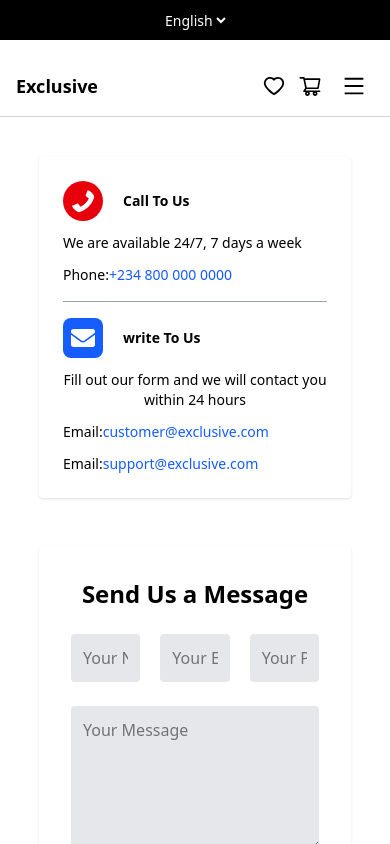
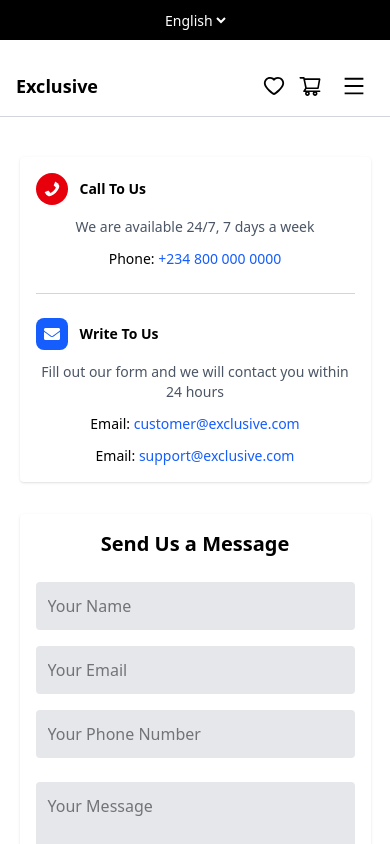
Before and after one commit to Jerry3048/Ecommerce, a React (Vite) app: page /Contact in a window 390 px wide. Shown: the top 844 px of the page. Built offline with nearby package versions, Linux system fonts and the light colour scheme; no server answers.

Commit message:
almost responsive

```diff
--- a/src/Pages/Contact.jsx
+++ b/src/Pages/Contact.jsx
@@ -32,53 +32,72 @@
   return (
     <div className="space-y-10">
         <Nav/>
-      <div className="space-y-12 md:flex w-[80%] mx-auto justify-between items-center md:h-[70vh]">
+      <div className="space-y-8 md:space-y-0 md:flex w-[90%] md:w-[80%] mx-auto justify-between items-start md:items-center md:h-[70vh]">
         {/* Contact Details Section */}
-        <div className="md:max-w-[30%] w-full">
-            <div className="bg-white rounded shadow p-6 text-center space-y-4">
+        <div className="w-full md:max-w-[35%]">
+          <div className="bg-white rounded shadow p-4 sm:p-6 text-center space-y-6">
+            {/* Call Section */}
+            <div className="space-y-3 text-sm sm:text-base">
+              <div className="flex items-center gap-3 sm:gap-5">
+                <FaPhone className="text-xl sm:text-2xl text-white bg-red-600 rounded-full w-8 h-8 sm:w-10 sm:h-10 p-2" />
+                <p className="font-bold">Call To Us</p>
+              </div>
+              <p className="text-gray-600">We are available 24/7, 7 days a week</p>
+              <p>
+                Phone:{" "}
+                <a href="tel:+2348000000000" className="text-blue-600 break-words">
+                  +234 800 000 0000
+                </a>
+              </p>
+            </div>
 
-              <p className=" space-y-3 text-sm">
-                <p className="flex items-center gap-5"><FaPhone className="text-2xl text-white bg-red-600 rounded-full w-10 h-10 p-2" /> <p className="font-bold">Call To Us</p></p>
-                <p className="flex items-start">We are available 24/7, 7 days a week</p>
-                    <p className="flex items-start">
-                        Phone:
-                        <a href="tel:+2348000000000" className="text-blue-600">+234 800 000 0000</a>
+            <hr className="text-gray-300" />
+
+            {/* Email Section */}
+            <div className="space-y-3 text-sm sm:text-base">
+              <div className="flex items-center gap-3 sm:gap-5">
+                <FaEnvelope className="text-xl sm:text-2xl text-white bg-blue-600 rounded-lg w-8 h-8 sm:w-10 sm:h-10 p-2" />
+                <p className="font-bold">Write To Us</p>
+              </div>
+              <p className="text-gray-600">
+                Fill out our form and we will contact you within 24 hours
               </p>
-              </p>
-            <hr className="text-gray-400"></hr>
-
-            <p className=" space-y-3 text-sm">
-                <p className="flex items-center gap-5"><FaEnvelope className="text-2xl text-white bg-blue-600 rounded-lg w-10 h-10 p-2" /> <p className="font-bold">write To Us</p></p>
-                <p className="flex items-start">Fill out our form and we will contact you within 24 hours</p>
-                    <p className="flex items-start">
-                        Email:
-                        <a href="mailto:customer@yourcompany.com" className="text-blue-600">
+              <p>
+                Email:{" "}
+                <a
+                  href="mailto:customer@exclusive.com"
+                  className="text-blue-600 break-words"
+                >
                   customer@exclusive.com
                 </a>
               </p>
-                    <p className="flex items-start">
-                        Email:
-                        <a href="mailto:support@yourcompany.com" className="text-blue-600">
+              <p>
+                Email:{" "}
+                <a
+                  href="mailto:support@exclusive.com"
+                  className="text-blue-600 break-words"
+                >
                   support@exclusive.com
                 </a>
               </p>
-              </p>
+            </div>
           </div>
         </div>
 
-        <div className="md:w-[65%]">
+        {/* Form Section */}
+        <div className="w-full md:w-[60%]">
           {!submitted ? (
             // Contact Form
             <form
               onSubmit={handleSubmit}
-                className="bg-white rounded shadow p-8 grid gap-6"
+              className="bg-white rounded shadow p-4 sm:p-8 grid gap-6"
             >
-                <h2 className="text-2xl font-semibold text-center">
+              <h2 className="text-xl sm:text-2xl font-semibold text-center">
                 Send Us a Message
               </h2>
 
-               <div className="flex gap-5 items-center">
-                    {/* Name */}
+              {/* Input fields - stack on mobile */}
+              <div className="flex flex-col sm:flex-row gap-4">
                 <input
                   type="text"
                   name="name"
@@ -88,8 +107,6 @@
                   className="p-3 bg-gray-200 rounded w-full"
                   required
                 />
-
-                    {/* Email */}
                 <input
                   type="email"
                   name="email"
@@ -99,8 +116,6 @@
                   className="p-3 bg-gray-200 rounded w-full"
                   required
                 />
-
-                    {/* Phone */}
                 <input
                   type="tel"
                   name="phone"
@@ -118,34 +133,38 @@
                 value={form.message}
                 onChange={handleChange}
                 placeholder="Your Message"
-                rows="5"
+                rows={5}
                 className="p-3 bg-gray-200 rounded w-full"
                 required
               />
 
               {/* Submit Button */}
-               <p className="flex justify-end">
+              <div className="flex justify-end">
                 <button
                   type="submit"
-                    className="bg-red-600 w-[20%] text-white py-3 rounded hover:bg-red-700 font-semibold"
+                  className="bg-red-600 w-full sm:w-[40%] text-white py-3 rounded hover:bg-red-700 font-semibold"
                 >
                   Send Message
                 </button>
-               </p>
+              </div>
             </form>
           ) : (
-            // Chat Confirmation UI after form submission
-            <div className="bg-white p-6 rounded shadow text-center space-y-4">
-                <h2 className="text-2xl font-bold text-green-600">Message Sent!</h2>
-                <p>Hi {form.name}, thanks for reaching out.</p>
+            // Chat Confirmation UI
+            <div className="bg-white p-4 sm:p-6 rounded shadow text-center space-y-4">
+              <h2 className="text-xl sm:text-2xl font-bold text-green-600">
+                Message Sent!
+              </h2>
+              <p className="text-sm sm:text-base">
+                Hi {form.name}, thanks for reaching out.
+              </p>
 
-                <div className="bg-gray-100 p-4 rounded text-left space-y-3">
+              <div className="bg-gray-100 p-3 sm:p-4 rounded text-left space-y-3 text-sm sm:text-base max-h-60 overflow-y-auto">
                 <p>
                   <strong>You:</strong> {form.message}
                 </p>
                 <p>
-                    <strong>Customer Care:</strong> Hello {form.name}, we've received your
-                    message. We'll get back to you shortly at{" "}
+                  <strong>Customer Care:</strong> Hello {form.name}, we've received
+                  your message. We'll get back to you shortly at{" "}
                   <span className="text-blue-600">{form.email}</span> or{" "}
                   <span className="text-blue-600">{form.phone}</span>.
                 </p>
@@ -156,7 +175,7 @@
                   setForm(true);
                   setSubmitted(false);
                 }}
-                className="mt-4 bg-red-500 text-white px-6 py-2 rounded hover:bg-red-700"
+                className="mt-4 bg-red-500 text-white px-4 sm:px-6 py-2 rounded hover:bg-red-700 w-full sm:w-auto"
               >
                 Send Another Message
               </button>
--- a/src/Pages/ProductDetails.jsx
+++ b/src/Pages/ProductDetails.jsx
@@ -63,16 +63,16 @@
   return (
     <div className="space-y-7">
       <Nav />
-      <div className="w-[80%] mx-auto p-10 lg:flex items-center justify-center lg:justify-left lg:gap-50 gap-20 lg:h-[70vh]">
+      <div className="w-[80%] md:p-10 mx-auto lg:flex items-center justify-center lg:justify-left gap-10 lg:h-[70vh]">
         {/* Images */}
-        <div className="flex gap-4">
-            <div className="grid gap-4">
+        <div className="md:flex  grid grid-cols-1 gap-4">
+            <div className="flex md:grid gap-4 overflow-x-auto overflow-visible md:overflow-hidden">
               {product.views.map((img, i) => (
                 <img
                   key={i}
                   src={img}
                   alt={`thumb-${i}`}
-                  className={`h-[13vh] w-[100%] p-1 bg-gray-200 cursor-pointer ${
+                  className={`h-[110px] w-[200px] p-1 bg-gray-200 cursor-pointer ${
                     img === selectedImage ? "ring-2 ring-red-500" : ""
                   }`}
                   onClick={() => setSelectedImage(img)}
@@ -82,7 +82,7 @@
             <img
               src={selectedImage || product.image}
               alt="Product"
-              className="max-h-[59vh] lg:w-[500px] rounded shadow bg-gray-200 p-6"
+              className=" h-[350px] md:h-[500px] w-full md:w-[400px] rounded shadow bg-gray-200 p-6"
             />
           </div>
 
--- a/src/Pages/ProductPage.jsx
+++ b/src/Pages/ProductPage.jsx
@@ -20,13 +20,13 @@
   return (
     <div className="">
       <Nav />
-      <div className="p-6 min-h-[80vh] w-[80%] mx-auto">
+      <div className="p-6 min-h-[80vh] w-[90%]  lg:w-[80%] mx-auto">
         <h1 className="text-2xl font-bold mb-4 capitalize">
           {subcategory ? `${subcategory} in ${category}` : category}
         </h1>
 
         {filteredProducts.length > 0 ? (
-          <div className="grid grid-cols-2 md:grid-cols-3 lg:grid-cols-4 gap-4 ">
+          <div className="grid grid-cols-1 md:grid-cols-3 sm:grid-cols-2 lg:grid-cols-4 gap-4 ">
             {filteredProducts.map((product, index) => (
               <Card key={index} {...product} />
             ))}
--- a/src/components/Hometop.jsx
+++ b/src/components/Hometop.jsx
@@ -105,7 +105,7 @@
     <div>
       <div className="w-[95%] mx-auto flex flex-col md:flex-row">
         {/* Sidebar */}
-        <div className="md:w-[40%] lg:w-[30%]  xl7:w-[30%] w-full max-h-[60vh] overflow-y-scroll border-r-0 md:border-r-1 border-gray-300">
+        <div className="md:w-[40%] lg:w-[30%]  xl7:w-[30%] w-full max-h-[60vh] overflow-y-scroll border-r-0 md:border-r-1 md:mr-2 border-gray-300">
           <ul className="flex flex-row md:flex-col gap-5 overflow-visible">
             {dynamicCategories.map((cat, index) => (
               <li
```
Lines whose indentation alone changed are shown as unchanged.
